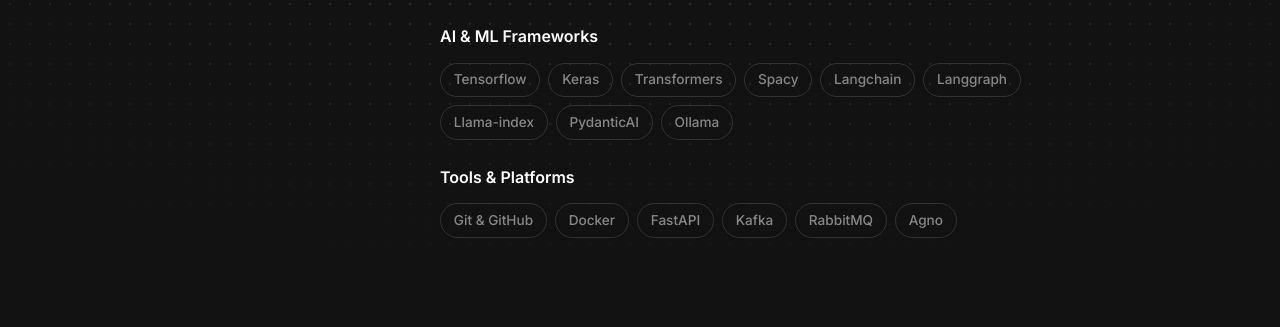
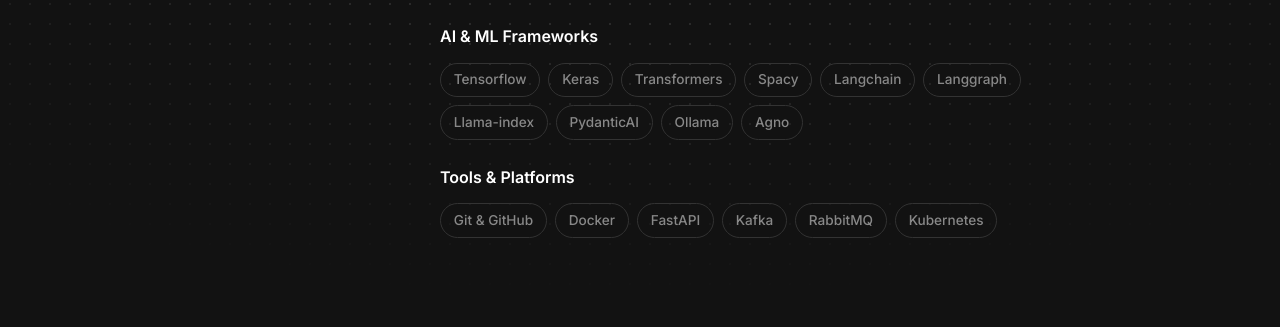
Before and after one commit to AdirthaBorgohain/adirthaborgohain.github.io, a Jekyll site: the page built from index.html, in a window 1280 px wide and 900 px high, scrolled down 875 px. Shown: the part 146-473 px from the top of the window. Built offline with Jekyll 4.4.1, drawn with Linux system fonts in a browser that asks for light colours; nearby versions of some CDN libraries; comment, search, counter and statistics services are not loaded.

Commit message:
Update skills.yml

```diff
--- a/_data/skills.yml
+++ b/_data/skills.yml
@@ -19,6 +19,7 @@
     - Llama-index
     - PydanticAI
     - Ollama
+    - Agno
 
 - category: Tools & Platforms
   items:
@@ -27,4 +28,4 @@
     - FastAPI
     - Kafka
     - RabbitMQ
-    - Agno
+    - Kubernetes
```
